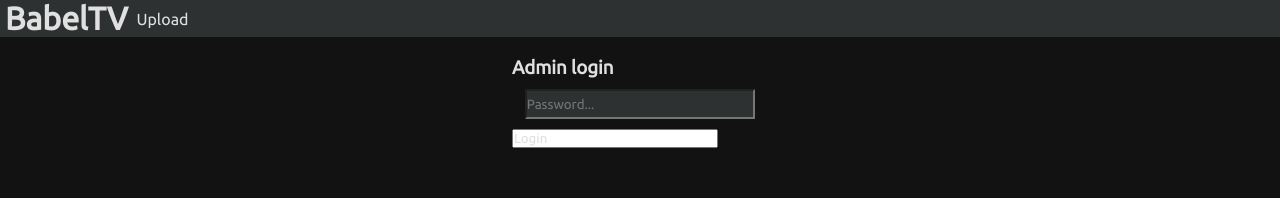
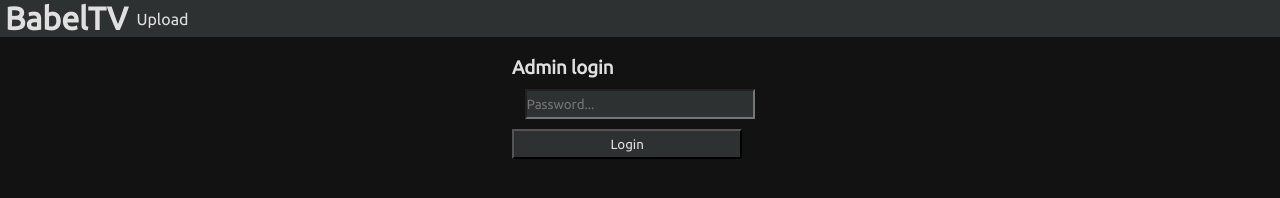
Before and after one commit to Theohaines/the-television-of-babel, a website: page client/login.html in a window 1280 px wide. Drawn offline with Linux system fonts and the light colour scheme.

Commit message:
fix login

```diff
--- a/client/login.html
+++ b/client/login.html
@@ -16,7 +16,7 @@
     <div class="LoginPanel">
         <h3>Admin login</h3>
         <input id="password" type="password" placeholder="Password...">
-        <input id="submit" value="Login">
+        <input type="button" id="submit" value="Login">
     </div>
 </body>
 </html>
--- a/client/styles/login.css
+++ b/client/styles/login.css
@@ -23,7 +23,7 @@
     margin-bottom: 10px;
     display: block;
 }
-.LoginPanel input[type="submit"]{
+.LoginPanel input[type="submit"],[type="button"]{
     width: 90%;
     height: 30px;
     background-color: #2e3131;
```
